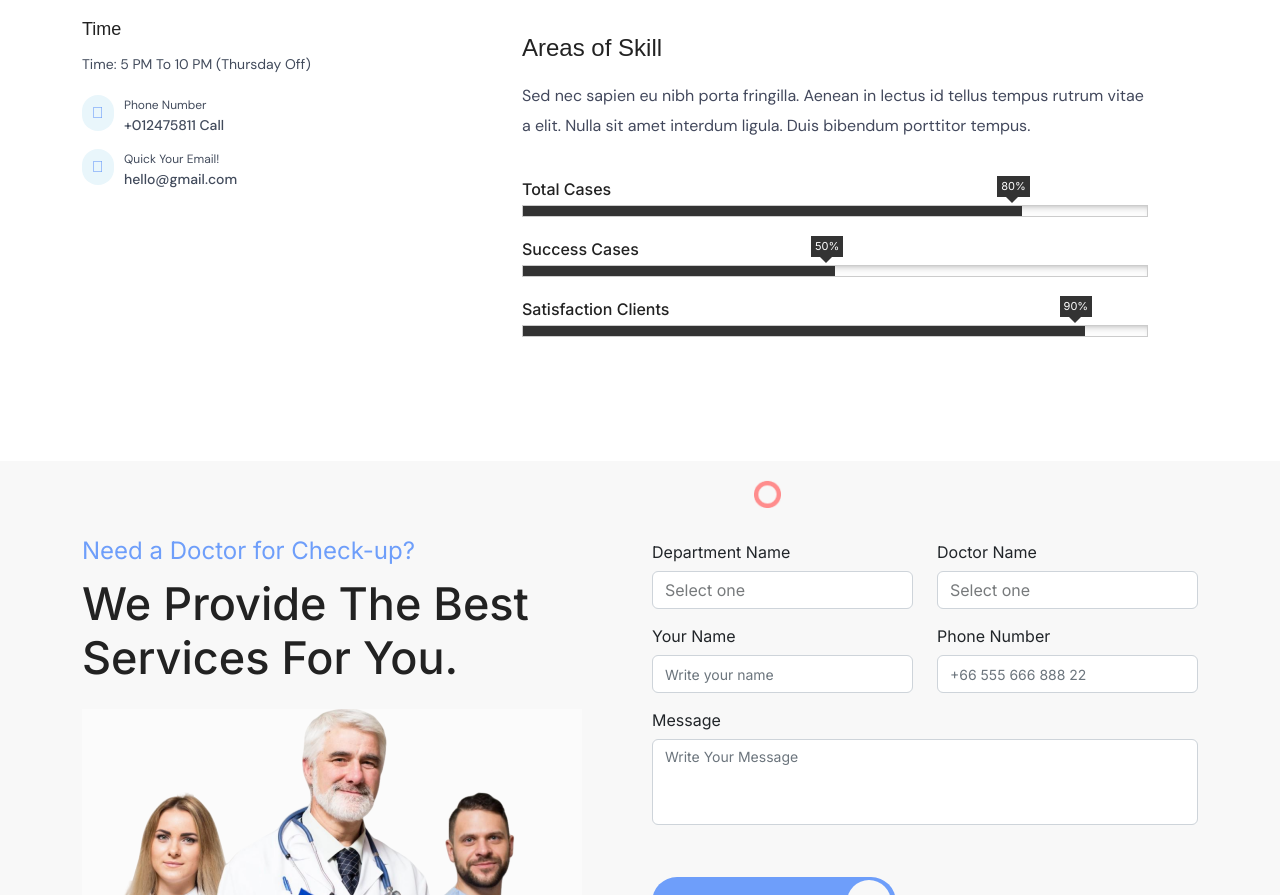
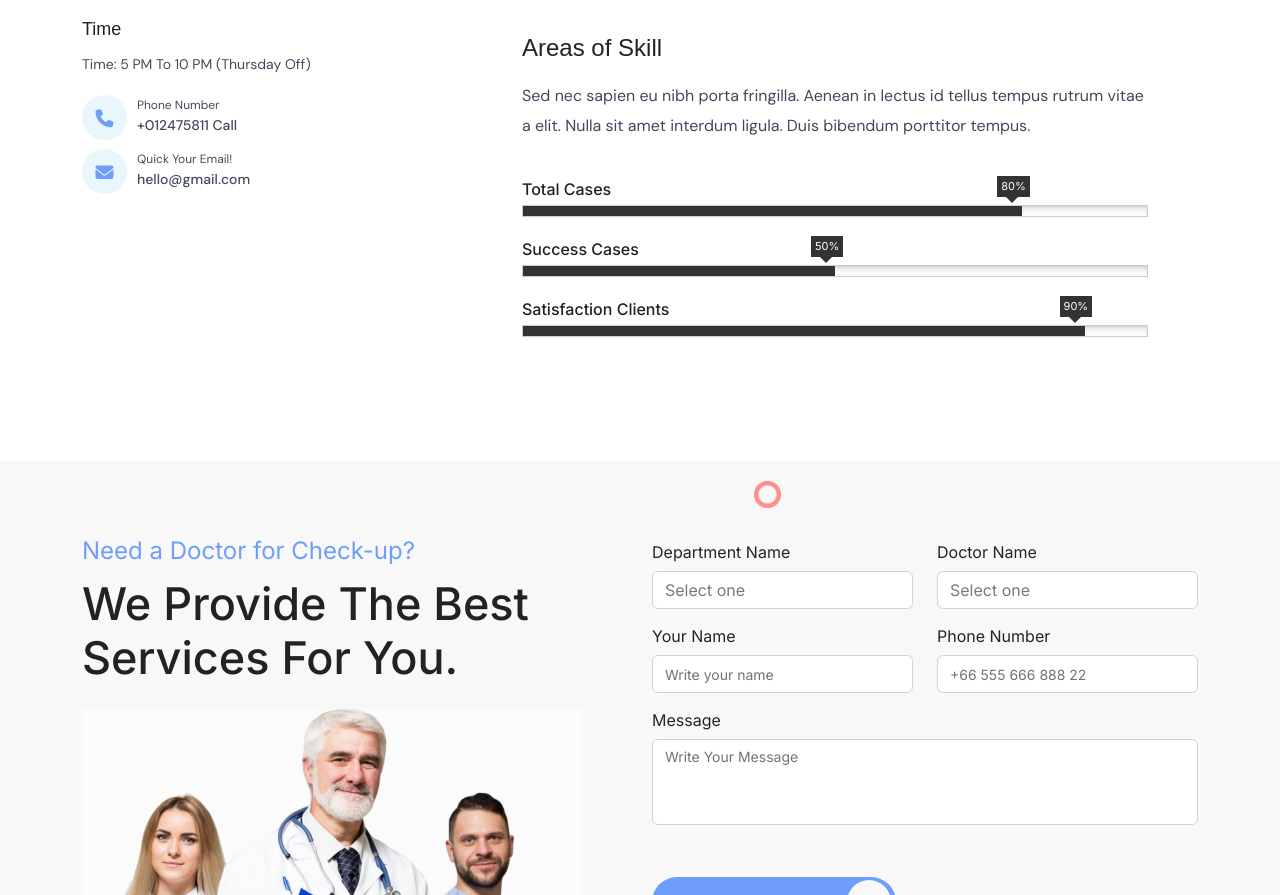
Before and after one commit to Akash0467/glenic_products, a plain HTML site: page team_details_page.html in a window 1280 px wide. Shown: the part 1502-2397 px from the top of the page. Drawn offline with Linux system fonts and the light colour scheme.

Commit message:
change
apdate

```diff
--- a/assets/css/style.css
+++ b/assets/css/style.css
@@ -1221,10 +1221,14 @@ img{
   margin-bottom: 25px;
 }
 .best-overly-item i{
-  background: #a6b3e44a;
+  background: #c1c7db4a;
   color: var(--color-4);
   font-size: 22px;
-  padding: 15px;
+  display: flex;
+  justify-content: center;
+  align-items: center;
+  width: 55px;
+  height: 55px;
   border-radius: 50%;
   margin-right: 15px;
 }
@@ -1818,8 +1822,17 @@ img{
 	    flex-wrap: nowrap;
   justify-items: center;
 }
-.left-details-area .phne-email .details-phne {
+.left-details-area .phne-email i {
 	margin-right: 10px;
+  width: 45px;
+  height: 45px;
+  color: var(--color-2);
+  background: #e9f6fb;
+  display: flex;
+  justify-content: center;
+  align-items: center;
+  border-radius: 50%;
+  font-size: 18px;
 }
 .left-details-area .phne-email .phne-bottom {
 	margin-bottom: 0;
@@ -1835,15 +1848,6 @@ img{
 .left-details-area .phne-email .hello a:hover{
   color: #646b79;
 }
-.left-details-area .phne-email .details-phne i {
-	color: #6E9EFA;
-	background: #e9f6fb;
-	padding: 10px;
-	border-radius: 50px;
-  font-family: 'DM Sans', sans-serif;
-}
-
-
 .main-details {
 	margin-left: 60px;
 	margin-right: 50px;
--- a/team_details_page.html
+++ b/team_details_page.html
@@ -188,14 +188,14 @@
             <h5>Time</h5>
             <p>Time: 5 PM To 10 PM (Thursday Off)</p>
             <div class="phne-email pb-2">
-              <span class="details-phne"><i class="fa-solid fa-phone"></i></span>
+              <i class="fa-solid fa-phone"></i>
               <span>
                 <p class="phne-bottom">Phone Number</p>
                 <h6 class="hello"><a href="tal:">+012475811 Call</a></h6>
               </span>
             </div>
             <div class="phne-email">
-              <span class="details-phne"><i class="fa-solid fa-envelope"></i></span>
+              <i class="fa-solid fa-envelope"></i>
               <span>
                 <p class="phne-bottom">Quick Your Email!</p>
                 <h6 class="hello"><a href="mailto:">hello@gmail.com</a></h6>
```
Also changed, not shown: appointment_page.html (+2 -2 lines).
